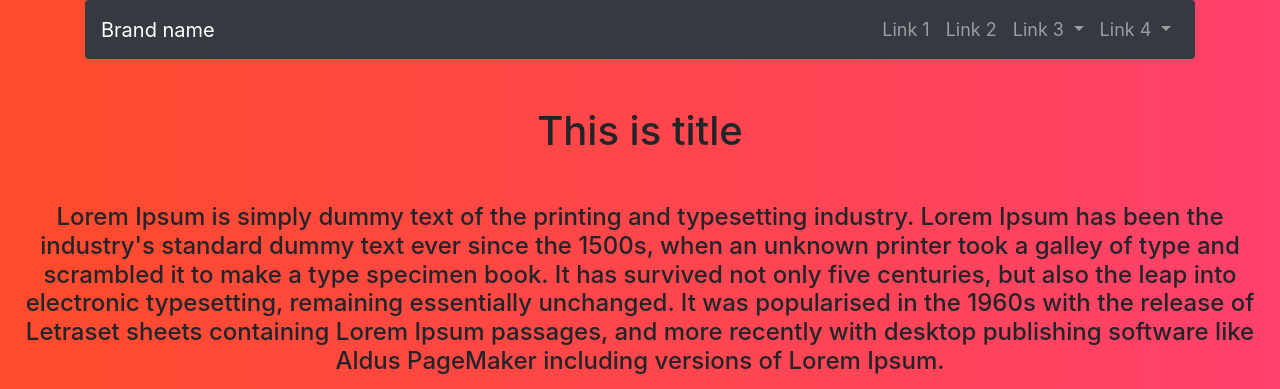
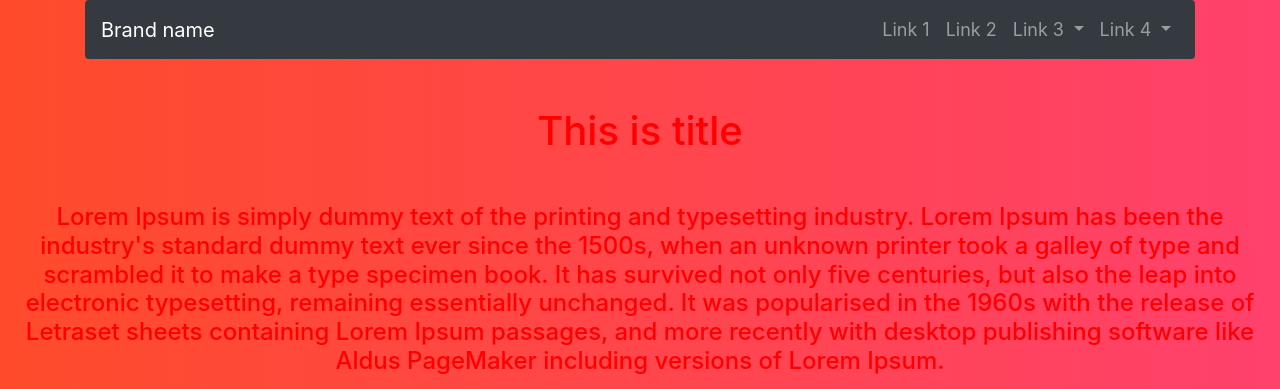
Before and after one commit to Malavshah999/Internship-Tasks, a plain HTML site: page index.html in a window 1280 px wide. Shown: the top 389 px of the page. Drawn offline with nearby package versions, Linux system fonts and the light colour scheme.

Commit message:
Update index.css

```diff
--- a/index.css
+++ b/index.css
@@ -32,7 +32,8 @@ a{
 .super-container{
     height:100vh;
     text-align: center;
-    background: #FF416C;
+    background: white;
+	color: red;
 	background: -webkit-linear-gradient(to right, #FF4B2B, #FF416C);
 	background: linear-gradient(to right, #FF4B2B, #FF416C);
 	background-repeat: no-repeat;
```
